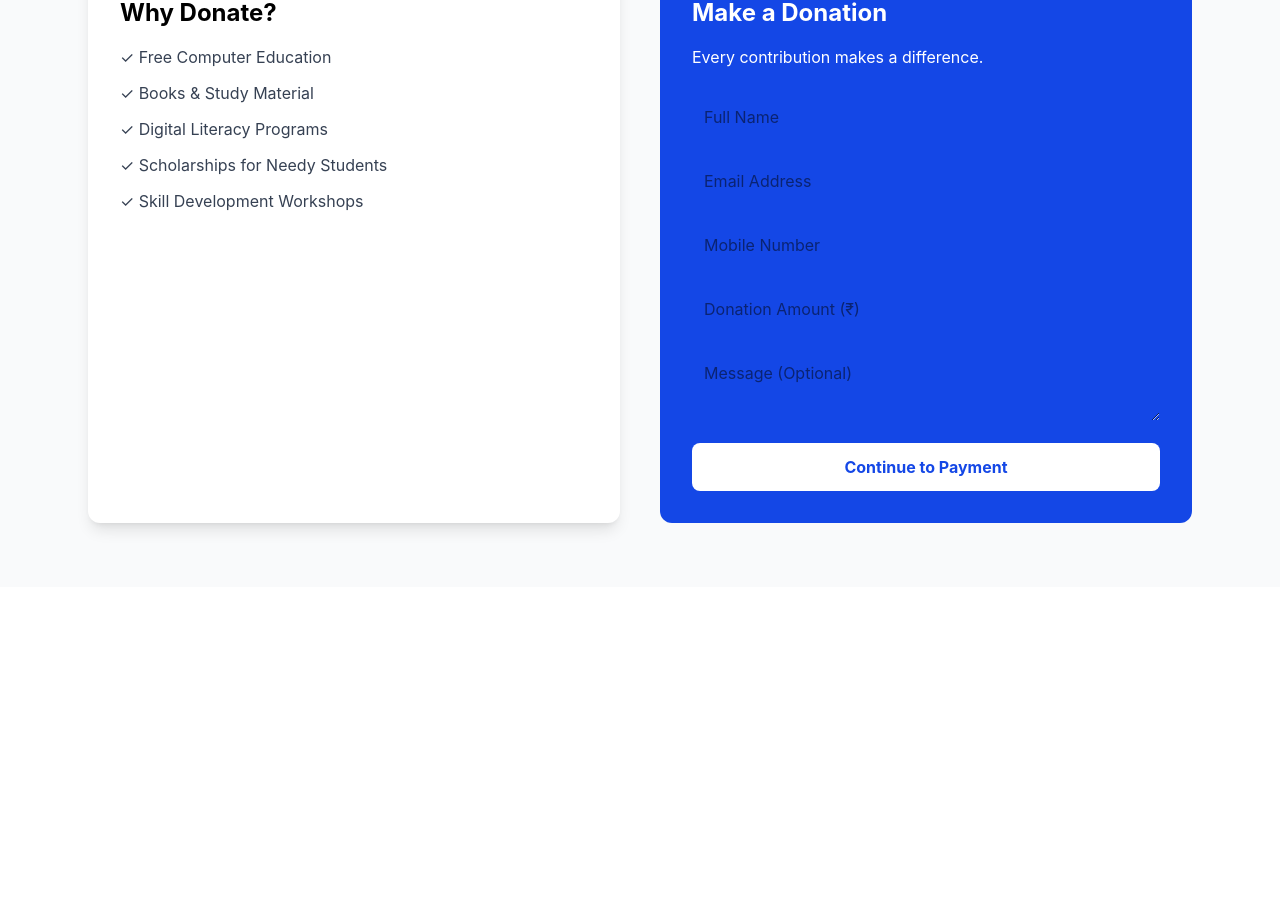
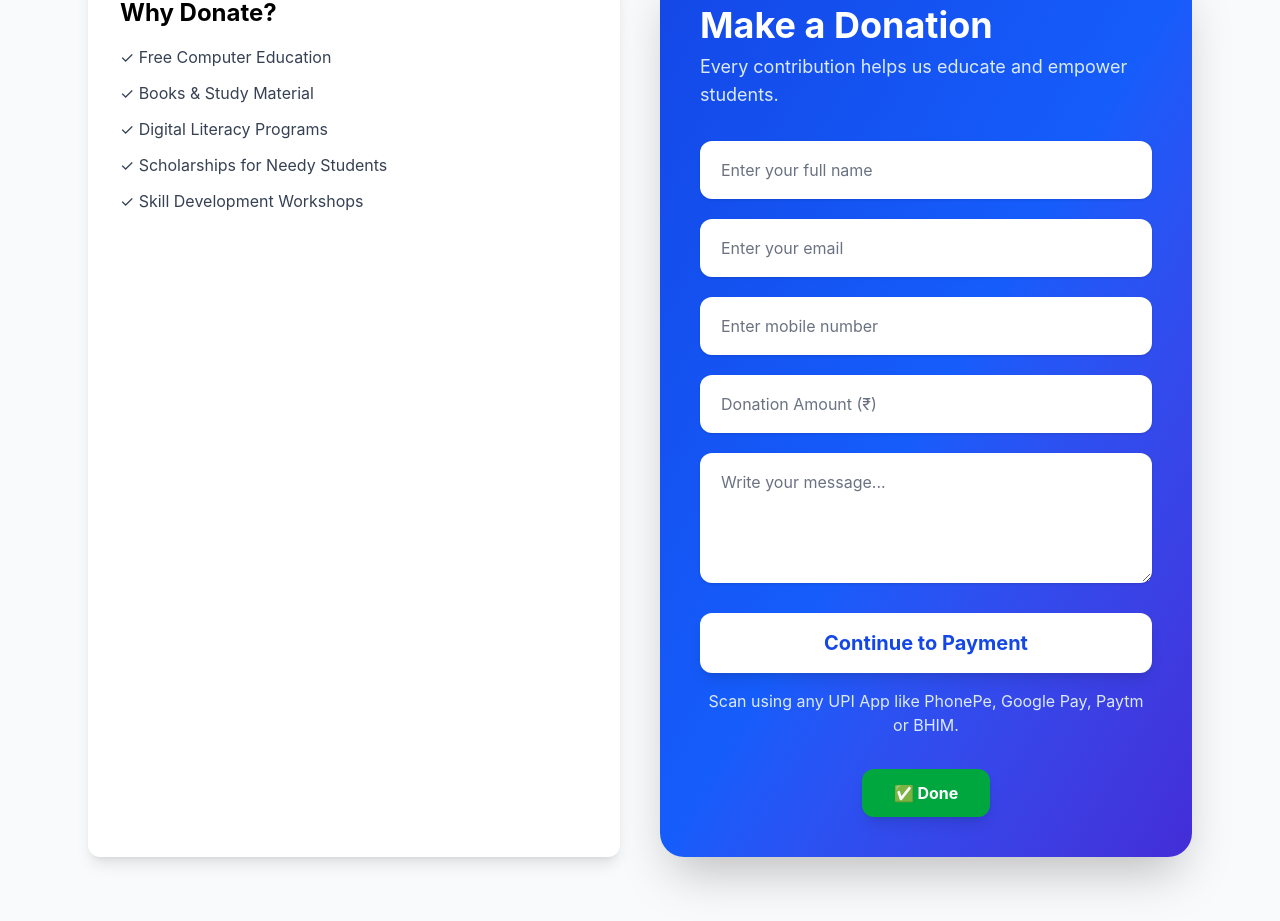
Before and after one commit to hardiksrivastava842-sketch/generation-next-foundation, a React (Vite) app: page /donation in a window 1280 px wide. Shown: the part 291-1212 px from the top of the page. Before the commit the page ends 878 px from the top, so only its background shows below. Built offline with nearby package versions, Linux system fonts and the light colour scheme.

Commit message:
Added professional donation page with QR payment flow

```diff
--- a/src/components/Donation.jsx
+++ b/src/components/Donation.jsx
@@ -1,5 +1,6 @@
 import { useState } from "react";
-
+import { db } from "../firebase/firebase";
+import { collection, addDoc, serverTimestamp } from "firebase/firestore";
 
 function Donation() {
   const [formData, setFormData] = useState({
@@ -13,13 +14,41 @@ function Donation() {
 
 
 });
-const [showPayment, setShowPayment] = useState(false);
-const [showVerification, setShowVerification] = useState(false);
+
+const [step, setStep] = useState(1);
+const [utr, setUtr] = useState("");
+const [paidAmount, setPaidAmount] = useState("");
 const handleChange = (e) => {
   setFormData({
     ...formData,
     [e.target.name]: e.target.value,
   });
+};
+const saveDonation = async () => {
+  try {
+    await addDoc(collection(db, "donations"), {
+      name: formData.name,
+      email: formData.email,
+      mobile: formData.mobile,
+      donationAmount: formData.amount,
+      message: formData.message,
+
+      utr: utr,
+      paidAmount: paidAmount,
+
+      status: "Pending",
+
+      createdAt: serverTimestamp(),
+    });
+
+    alert("Donation submitted successfully!");
+
+    setStep(4);
+
+  } catch (error) {
+    console.error(error);
+    alert("Something went wrong.");
+  }
 };
   return (
     <section className="min-h-screen bg-gray-50 py-16">
@@ -51,40 +80,41 @@ const handleChange = (e) => {
             </ul>
           </div>
 
-          <div className="bg-blue-700 text-white rounded-xl p-8">
-            <h2 className="text-2xl font-bold mb-4">
+           <div className="bg-gradient-to-br from-blue-700 via-blue-600 to-indigo-700 rounded-3xl shadow-2xl p-10">
+           <h2 className="text-4xl font-bold text-white mb-2">
   Make a Donation
 </h2>
 
-            <p className="mb-6">
-              Every contribution makes a difference.
+<p className="text-blue-100 text-lg mb-8">
+  Every contribution helps us educate and empower students.
 </p>
+
 
 <input
   type="text"
   name="name"
-  placeholder="Full Name"
+  placeholder="Enter your full name"
   value={formData.name}
   onChange={handleChange}
-  className="w-full p-3 rounded-lg text-black mb-4"
+  className="w-full px-5 py-4 mb-5 rounded-xl bg-white text-gray-800 placeholder-gray-500 border border-white/30 shadow focus:ring-4 focus:ring-blue-300 outline-none"
 />
+
 <input
   type="email"
   name="email"
-  placeholder="Email Address"
+  placeholder="Enter your email"
   value={formData.email}
   onChange={handleChange}
-  className="w-full p-3 rounded-lg text-black mb-4"
-  required
+  className="w-full px-5 py-4 mb-5 rounded-xl bg-white text-gray-800 placeholder-gray-500 border border-white/30 shadow focus:ring-4 focus:ring-blue-300 outline-none"
 />
+
 <input
   type="text"
   name="mobile"
-  placeholder="Mobile Number"
+  placeholder="Enter mobile number"
   value={formData.mobile}
   onChange={handleChange}
-  className="w-full p-3 rounded-lg text-black mb-4"
-  required
+  className="w-full px-5 py-4 mb-5 rounded-xl bg-white text-gray-800 placeholder-gray-500 border border-white/30 shadow focus:ring-4 focus:ring-blue-300 outline-none"
 />
 
 <input
@@ -93,26 +123,28 @@ const handleChange = (e) => {
   placeholder="Donation Amount (₹)"
   value={formData.amount}
   onChange={handleChange}
-  className="w-full p-3 rounded-lg text-black mb-4"
-  required
+  className="w-full px-5 py-4 mb-5 rounded-xl bg-white text-gray-800 placeholder-gray-500 border border-white/30 shadow focus:ring-4 focus:ring-blue-300 outline-none"
 />
 
 <textarea
   name="message"
-  placeholder="Message (Optional)"
+  rows="4"
+  placeholder="Write your message..."
   value={formData.message}
   onChange={handleChange}
-  className="w-full p-3 rounded-lg text-black mb-4"
+  className="w-full px-5 py-4 mb-6 rounded-xl bg-white text-gray-800 placeholder-gray-500 border border-white/30 shadow focus:ring-4 focus:ring-blue-300 outline-none"
 />
+
 
 <button
   type="button"
-  onClick={() => setShowPayment(true)}
-  className="w-full bg-white text-blue-700 py-3 rounded-lg font-bold hover:bg-gray-100"
+  onClick={() => setStep(2)}
+  className="w-full py-4 rounded-xl bg-white text-blue-700 font-bold text-xl shadow-lg hover:bg-blue-50 hover:scale-[1.02] transition duration-300"
 >
   Continue to Payment
 </button>
-{showPayment && (
+{step === 2 && (
+
   <div className="mt-8 border-t border-blue-300 pt-6">
 
     <h3 className="text-2xl font-bold text-center mb-6">
@@ -139,30 +171,85 @@ const handleChange = (e) => {
 
   </div>
 )}
-{showPayment && (
-  <div className="mt-8 border-t border-blue-400 pt-6">
+<p className="text-blue-100 mt-4 text-center">
+Scan using any UPI App like PhonePe, Google Pay, Paytm or BHIM.
+</p>
+<div className="text-center mt-8">
+  <button
+   onClick={() => setStep(3)}
+    className="bg-green-600 hover:bg-green-700 text-white px-8 py-3 rounded-xl font-bold shadow-lg transition"
+  >
+    ✅ Done
+  </button>
+</div>
+{step === 3 && (
 
-    <h3 className="text-xl font-bold text-center mb-4">
-      Scan & Donate
+<div className="mt-8 bg-white rounded-2xl p-6 shadow-xl">
+
+<h3 className="text-2xl font-bold text-blue-700 mb-6 text-center">
+Payment Verification
 </h3>
 
-    <div className="flex justify-center">
-      <img
-        src="/donation-qr.jpg"
-        alt="Donation QR"
-        className="w-60 h-60 bg-white rounded-lg p-2"
+<p className="text-gray-600 text-center mb-6">
+Please enter your payment details for verification.
+</p>
+
+<input
+type="text"
+placeholder="Enter UTR Number"
+value={utr}
+onChange={(e)=>setUtr(e.target.value)}
+className="w-full border rounded-xl p-4 mb-4"
 />
+
+<input
+type="number"
+placeholder="Amount Paid (₹)"
+value={paidAmount}
+onChange={(e)=>setPaidAmount(e.target.value)}
+className="w-full border rounded-xl p-4 mb-6"
+/>
+
+<button
+  onClick={saveDonation}
+  disabled={!utr.trim() || !paidAmount.trim()}
+  className={`w-full py-4 rounded-xl font-bold mt-4 transition ${
+    utr.trim() && paidAmount.trim()
+      ? "bg-blue-700 hover:bg-blue-800 text-white"
+      : "bg-gray-300 text-gray-500 cursor-not-allowed"
+  }`}
+>
+  Submit Verification
+</button>
 </div>
 
-    <div className="text-center mt-5">
-      <p className="font-semibold">UPI ID</p>
+)}
+{step === 4 && (
 
-      <p className="bg-white text-blue-700 inline-block px-4 py-2 rounded-lg mt-2">
-        srivastava.mr@superyes@
+<div className="mt-8 bg-green-50 border border-green-300 rounded-2xl p-8 text-center">
+
+<h3 className="text-3xl font-bold text-green-700 mb-4">
+🎉 Payment Submitted
+</h3>
+
+<p className="text-lg text-gray-700">
+Your payment details have been submitted successfully.
 </p>
+
+<p className="mt-3 text-gray-600">
+Your donation is currently under <b>Admin Verification</b>.
+</p>
+
+<p className="mt-2 text-gray-600">
+After verification, your donation will be confirmed.
+</p>
+
+<div className="mt-6 bg-yellow-100 text-yellow-800 py-3 rounded-xl font-semibold">
+⏳ Status : Waiting for Admin Verification
 </div>
 
 </div>
+
 )}
 
 
--- a/src/components/Footer/Footer.jsx
+++ b/src/components/Footer/Footer.jsx
@@ -13,7 +13,7 @@ function Footer() {
           <br />
           Designed & Developed by{" "}
           <span className="font-semibold text-red-500">
-            Hardik and team
+            HaRdIk
           </span>
         </div>
 
```
Lines whose indentation alone changed are shown as unchanged.
